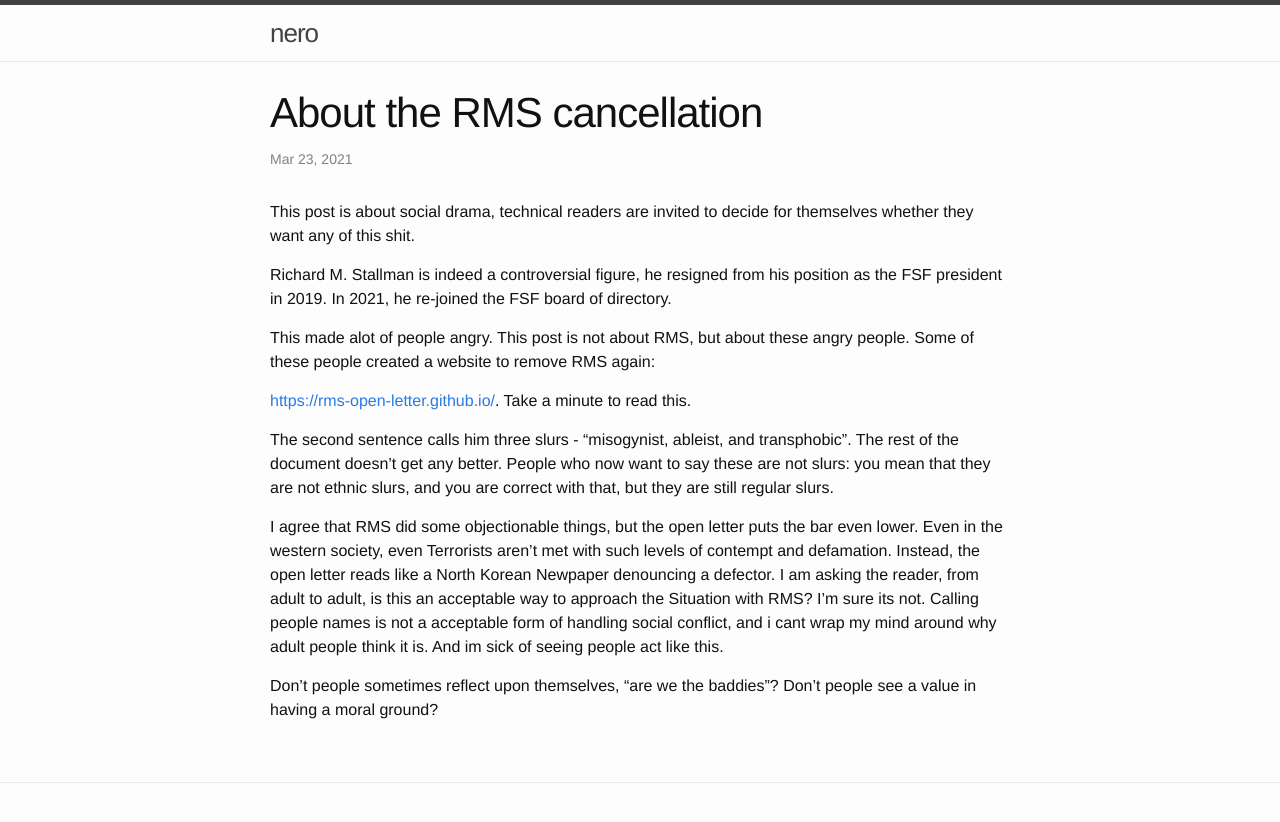
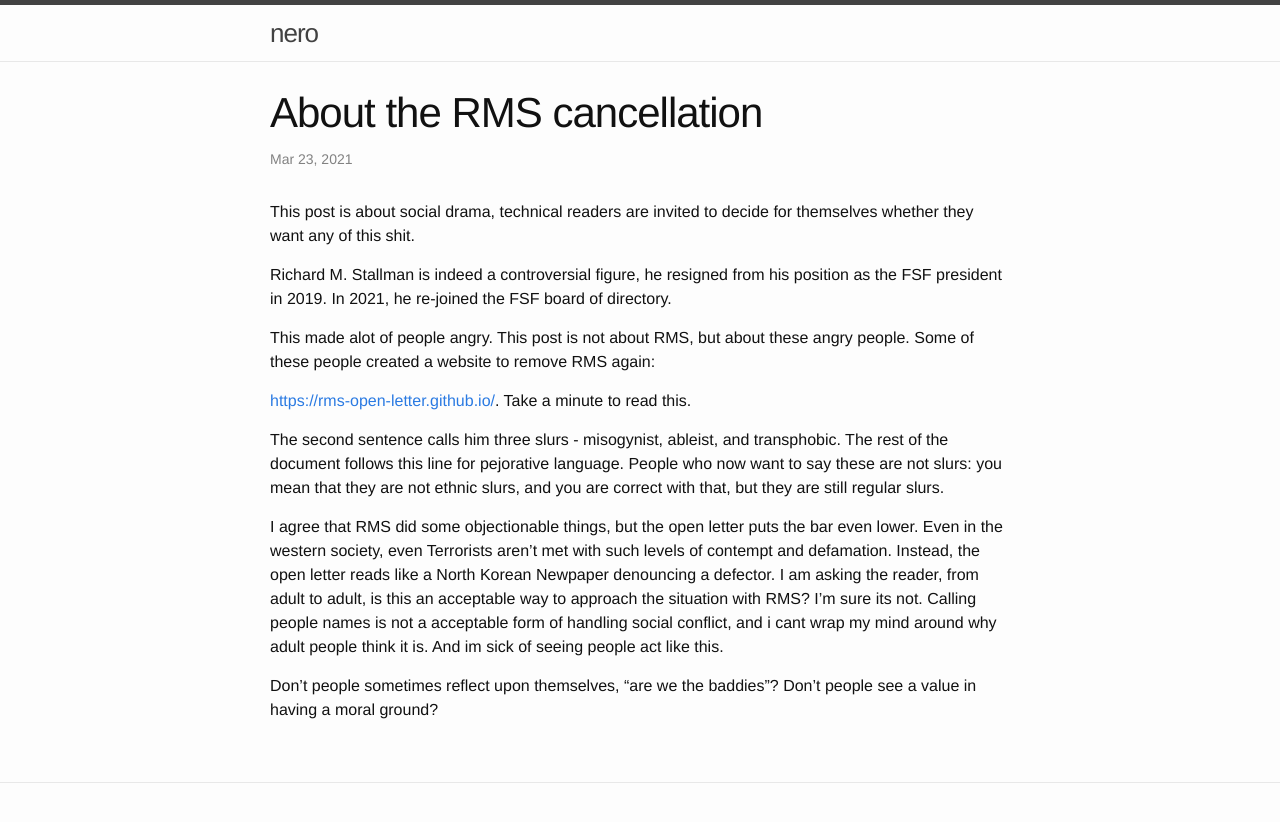
Before and after one commit to nero/nero.github.io, a Jekyll site: the page built from _posts/2021-03-23-rms-cancellation.md, in a window 1280 px wide. Shown: the top 822 px of the page. Built offline with Jekyll 4.4.1, drawn with Linux system fonts in a browser that asks for light colours.

Commit message:
details...

```diff
--- a/_posts/2021-03-23-rms-cancellation.md
+++ b/_posts/2021-03-23-rms-cancellation.md
@@ -13,14 +13,14 @@ Some of these people created a website to remove RMS again:
 
 [https://rms-open-letter.github.io/](https://rms-open-letter.github.io/). Take a minute to read this.
 
-The second sentence calls him three slurs - "misogynist, ableist, and transphobic".
-The rest of the document doesn't get any better.
+The second sentence calls him three slurs - misogynist, ableist, and transphobic.
+The rest of the document follows this line for pejorative language.
 People who now want to say these are not slurs: you mean that they are not ethnic slurs, and you are correct with that, but they are still regular slurs.
 
 I agree that RMS did some objectionable things, but the open letter puts the bar even lower.
 Even in the western society, even Terrorists aren't met with such levels of contempt and defamation.
 Instead, the open letter reads like a North Korean Newpaper denouncing a defector.
-I am asking the reader, from adult to adult, is this an acceptable way to approach the Situation with RMS?
+I am asking the reader, from adult to adult, is this an acceptable way to approach the situation with RMS?
 I'm sure its not.
 Calling people names is not a acceptable form of handling social conflict, and i cant wrap my mind around why adult people think it is.
 And im sick of seeing people act like this.
```
